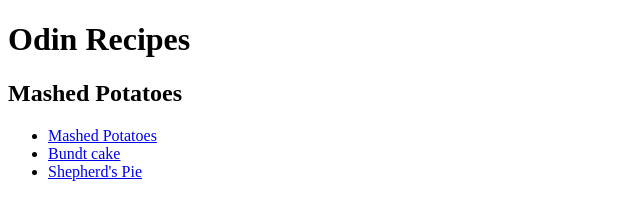
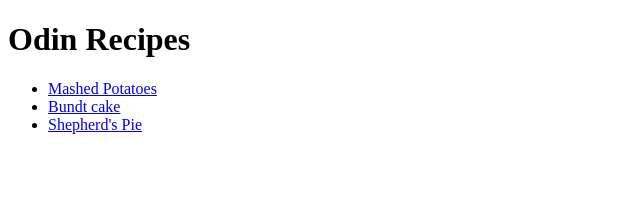
Before and after one commit to yamini-7199/odin-recipes, a plain HTML site: page index.html in a window 1280 px wide. Shown: the whole page, without its empty margins (0-640 px from the left). Drawn offline with Linux system fonts and the light colour scheme.

Commit message:
Small Errors

```diff
--- a/index.html
+++ b/index.html
@@ -6,7 +6,6 @@
 </head>
 <body>
     <h1>Odin Recipes</h1>
-    <h2>Mashed Potatoes</h2>
     <ul>
         <li><a href="recipes/Mashed_Potatoes.html">Mashed Potatoes</a></li>
         <li><a href="recipes/Bundt_Cake.html">Bundt cake</a></li>
```
